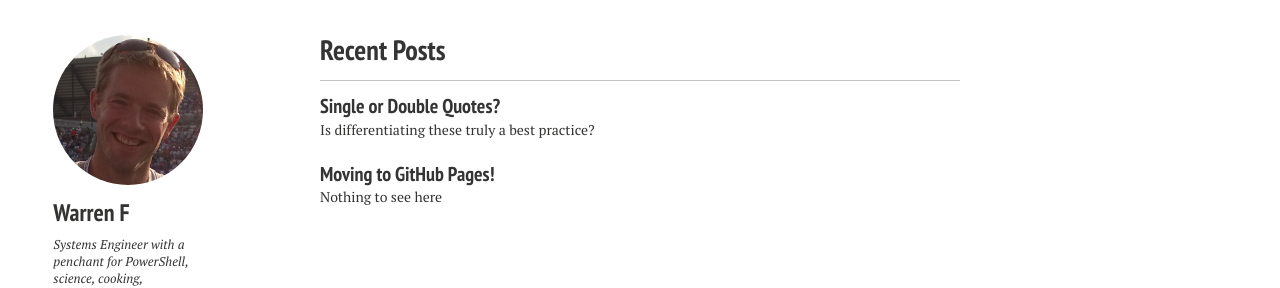
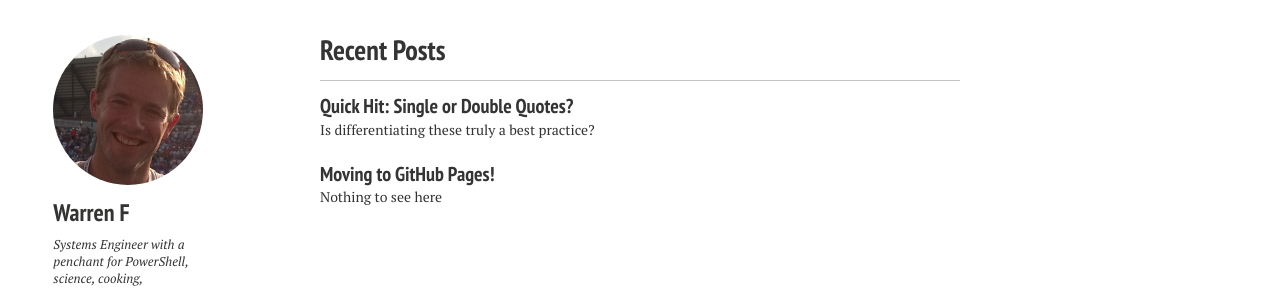
Before and after one commit to RamblingCookieMonster/RamblingCookieMonster.github.io, a Jekyll site: the page built from index.md, in a window 1280 px wide. Shown: the part 406-694 px from the top of the page. Built offline with Jekyll 4.4.1, drawn with Linux system fonts in a browser that asks for light colours; nearby versions of some CDN libraries.

Commit message:
colon literal

```diff
--- a/_posts/2015-3-22-Single-Quotes-or-Double-Quotes.md
+++ b/_posts/2015-3-22-Single-Quotes-or-Double-Quotes.md
@@ -1,6 +1,6 @@
 ---
 layout: post
-title: Single or Double Quotes?
+title: Quick Hit&#58; Single or Double Quotes?
 excerpt: "Is differentiating these truly a best practice?"
 tags: [Quick hit, PowerShell, Best Practice]
 modified: 2015-03-22
```
